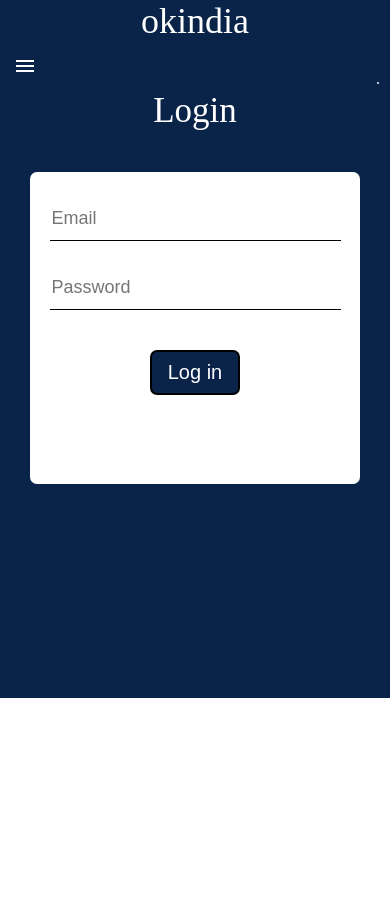
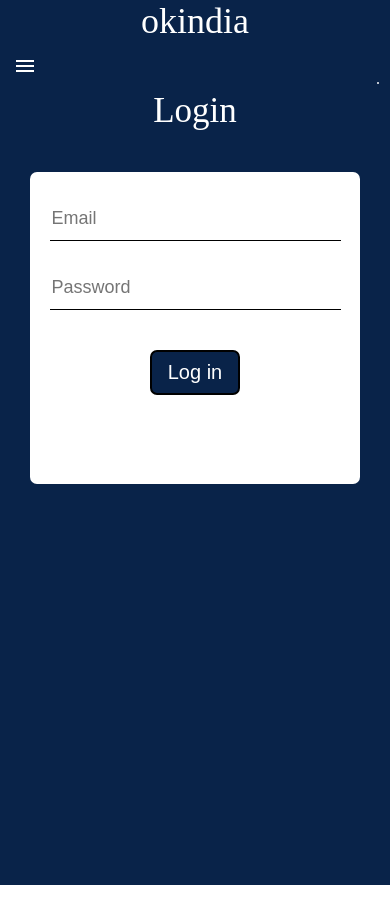
Before and after one commit to SUMANDAS49/connect-india-frontend, a React (Create React App) app: page /auth/login in a window 390 px wide. Shown: the top 924 px of the page. Before the commit the page ends 844 px from the top, so only its background shows below. Built offline with nearby package versions, Linux system fonts and the light colour scheme.

Commit message:
login page style improved

```diff
--- a/src/Backend.js
+++ b/src/Backend.js
@@ -1,2 +1,2 @@
-export const API = "http://localhost:8000/api"
-// export const API = "http://okindia.herokuapp.com/api"
+// export const API = "http://localhost:8000/api"
+export const API = "http://okindia.herokuapp.com/api"
--- a/src/components/auth/auth.css
+++ b/src/components/auth/auth.css
@@ -2,9 +2,10 @@
   margin: 0px;
   background-color: #092349;
   width: 99vw;
-  height: 607px;
+  height: 100vh;
   position: absolute;
   top: 109px;
+  overflow-x: hidden;
 }
 .sign-up-body .title {
   color: white;
@@ -95,7 +96,7 @@
     margin: 0px;
     background-color: #092349;
     width: 100vw;
-    height: 607px;
+    height: 100vh;
     position: relative;
     top: -51px;
   }
```
